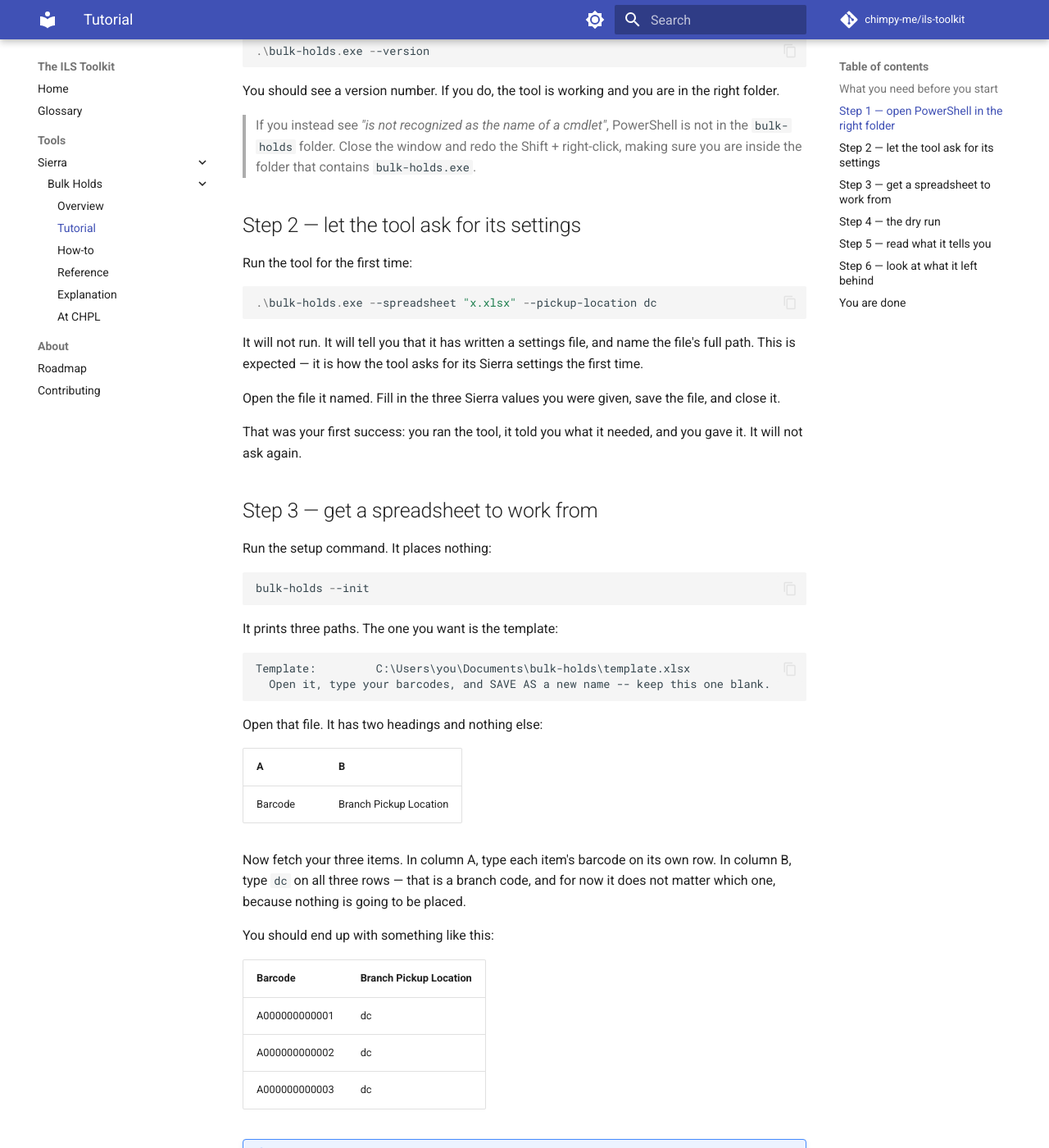
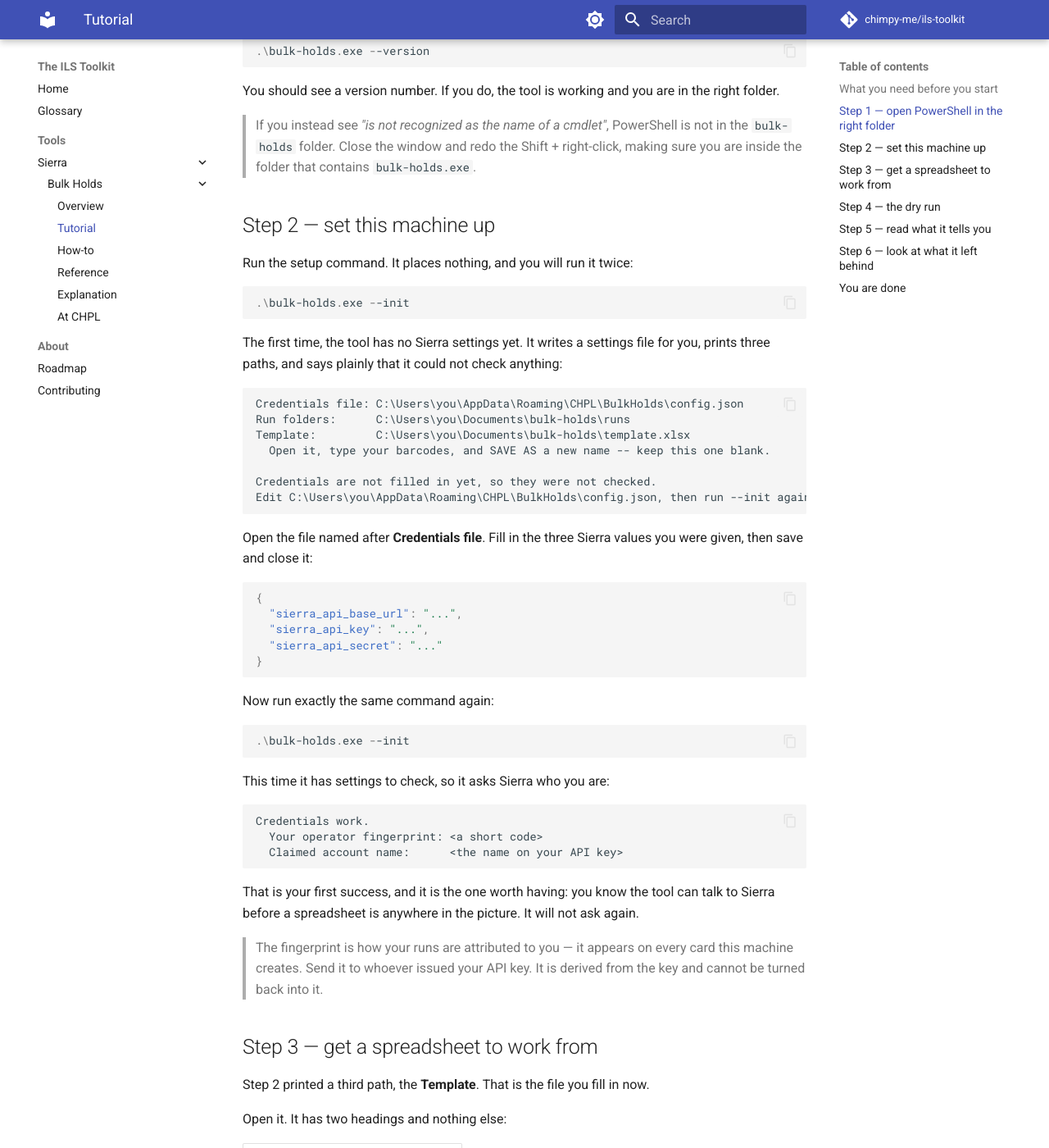
Before and after one commit to chimpy-me/ils-toolkit, an MkDocs documentation site: the page built from docs/tools/sierra/bulk-holds/tutorial.md, in a window 1280 px wide and 1400 px high, scrolled down 892 px. Shown: the whole window at 82% size. Built offline with MkDocs 1.6.1 and Material for MkDocs 9.7.7, drawn with Linux system fonts in a browser that asks for light colours; comment, search, counter and statistics services are not loaded.

Commit message:
docs: carry forward prose-walk edits (spine index wording, tutorial --init rework)
Found uncommitted on dev from the prior session; committed as-is so the
review edits that follow are a separate diff.

Co-Authored-By: Claude Fable 5 <noreply@anthropic.com>

````diff
--- a/docs/tools/sierra/bulk-holds/tutorial.md
+++ b/docs/tools/sierra/bulk-holds/tutorial.md
@@ -43,40 +43,66 @@ the right folder.
 > right-click, making sure you are inside the folder that contains
 > `bulk-holds.exe`.
 
-## Step 2 — let the tool ask for its settings
+## Step 2 — set this machine up
 
-Run the tool for the first time:
+Run the setup command. It places nothing, and you will run it twice:
 
 ```powershell
-.\bulk-holds.exe --spreadsheet "x.xlsx" --pickup-location dc
+.\bulk-holds.exe --init
 ```
 
-It will not run. It will tell you that it has written a settings file, and
-name the file's full path. This is expected — it is how the tool asks for its
-Sierra settings the first time.
+The first time, the tool has no Sierra settings yet. It writes a settings file
+for you, prints three paths, and says plainly that it could not check anything:
 
-Open the file it named. Fill in the three Sierra values you were given, save
-the file, and close it.
+```
+Credentials file: C:\Users\you\AppData\Roaming\CHPL\BulkHolds\config.json
+Run folders:      C:\Users\you\Documents\bulk-holds\runs
+Template:         C:\Users\you\Documents\bulk-holds\template.xlsx
+  Open it, type your barcodes, and SAVE AS a new name -- keep this one blank.
 
-That was your first success: you ran the tool, it told you what it needed, and
-you gave it. It will not ask again.
+Credentials are not filled in yet, so they were not checked.
+Edit C:\Users\you\AppData\Roaming\CHPL\BulkHolds\config.json, then run --init again.
+```
+
+Open the file named after **Credentials file**. Fill in the three Sierra values
+you were given, then save and close it:
+
+```json
+{
+  "sierra_api_base_url": "...",
+  "sierra_api_key": "...",
+  "sierra_api_secret": "..."
+}
+```
+
+Now run exactly the same command again:
+
+```powershell
+.\bulk-holds.exe --init
+```
+
+This time it has settings to check, so it asks Sierra who you are:
+
+```
+Credentials work.
+  Your operator fingerprint: <a short code>
+  Claimed account name:      <the name on your API key>
+```
+
+That is your first success, and it is the one worth having: you know the tool
+can talk to Sierra before a spreadsheet is anywhere in the picture. It will not
+ask again.
+
+> The fingerprint is how your runs are attributed to you — it appears on every
+> card this machine creates. Send it to whoever issued your API key. It is
+> derived from the key and cannot be turned back into it.
 
 ## Step 3 — get a spreadsheet to work from
 
-Run the setup command. It places nothing:
+Step 2 printed a third path, the **Template**. That is the file you fill in
+now.
 
-```powershell
-bulk-holds --init
-```
-
-It prints three paths. The one you want is the template:
-
-```
-Template:         C:\Users\you\Documents\bulk-holds\template.xlsx
-  Open it, type your barcodes, and SAVE AS a new name -- keep this one blank.
-```
-
-Open that file. It has two headings and nothing else:
+Open it. It has two headings and nothing else:
 
 | A | B |
 |---|---|
````
Also changed, not shown: docs/index.md (+3 -5 lines).
